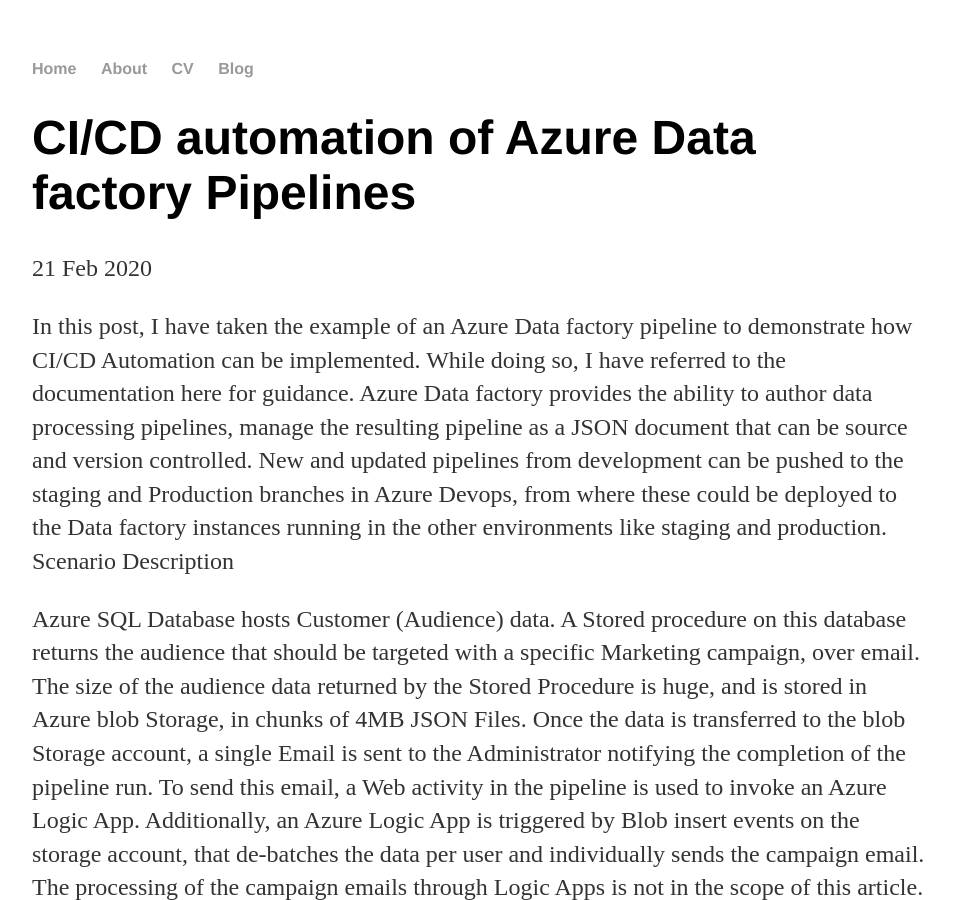
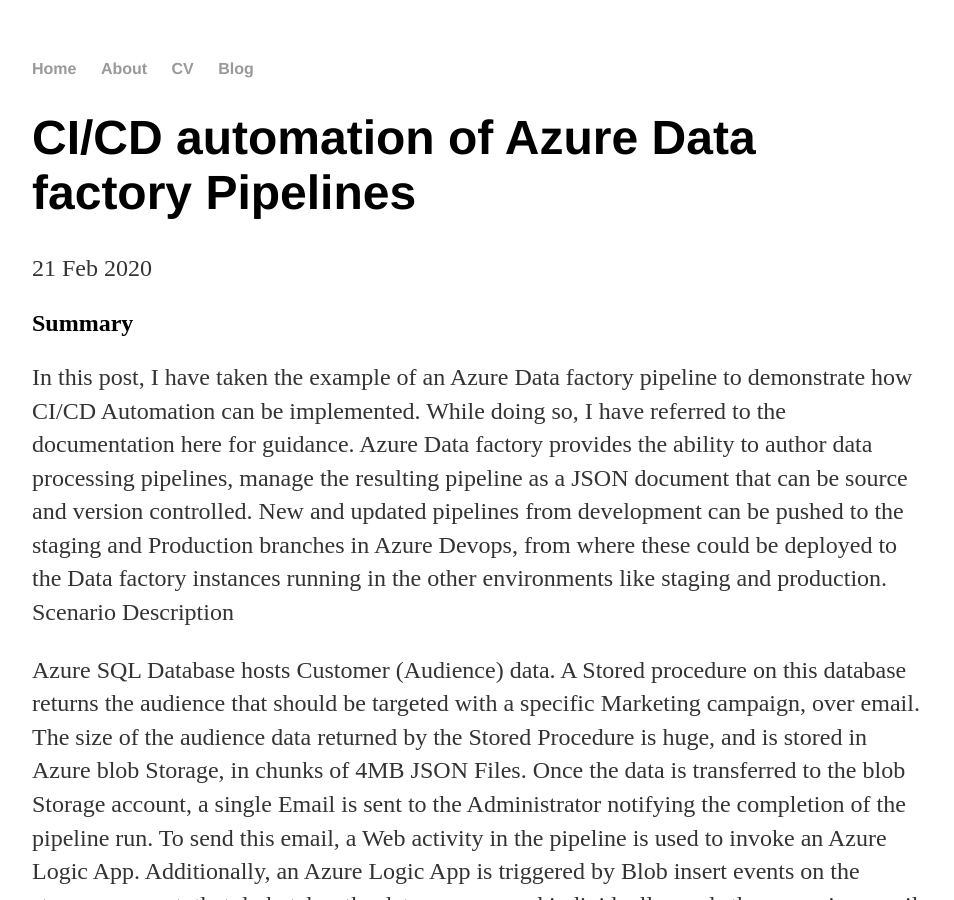
Before and after one commit to ssrikantan/ssrikantan.github.io, a Jekyll site: the page built from _posts/2020-02-21-ci-cd-azure-data-factory.md, in a window 1280 px wide and 900 px high. Shown: the whole window, without its empty margins (160-1114 px from the left). Built offline with Jekyll 4.4.1, drawn with Linux system fonts in a browser that asks for light colours.

Commit message:
format changes

```diff
--- a/_posts/2020-02-21-ci-cd-azure-data-factory.md
+++ b/_posts/2020-02-21-ci-cd-azure-data-factory.md
@@ -3,7 +3,7 @@
 title: "CI/CD automation of Azure Data factory Pipelines"
 date: 2020-02-21
 ---
-
+## Summary
 In this post, I have taken the example of an Azure Data factory pipeline to demonstrate how CI/CD Automation can be implemented. While doing so, I have referred to the documentation here for guidance.
 Azure Data factory provides the ability to author data processing pipelines, manage the resulting pipeline as a JSON document that can be source and version controlled. New and updated pipelines from development can be pushed to the staging and Production branches in Azure Devops, from where these could be deployed to the Data factory instances running in the other environments like staging and production.
 Scenario Description
@@ -18,7 +18,8 @@
 - Copy Activity: Azure SQL Database (Source) (action : execute Stored procedure). Data is copied to Azure Storage Account (Sink)
 - Web activity: Makes a HTTP POST call to an Azure Logic App. The body of the HTTP Request is a JSON, that contains the Recipient email address, Body and subject of the email to the administrator.
 
-![GitHub Logo](../../../images/ADFPipeline.png)
+![GitHub Logo](../../../images/ADFPipeline.png height="350px")
+
 Figure 1 ADF Pipeline
 
 ## Linked Services and Connections:
@@ -33,7 +34,8 @@
 While the ADF instance can use Managed Identity to access Azure SQL Database and Azure Storage Accounts as well, I have instead used connection strings that contain SQL Authentication credentials and Storage access keys, that are stored as secrets in the Key Vault.
 
 
-![GitHub Logo](../../../images/managedidentity.png)
+![GitHub Logo](../../../images/managedidentity.png height="350px")
+
 Figure 2 using Azure Key Vault to store secrets to connect to Azure SQL Database
 
 ## Pushing changes in the ADF Pipeline to Azure Devops
@@ -49,6 +51,7 @@
 
 The content of the parameters JSON of the ARM Template looks as shown below:
 ![GitHub logo](../../../images/Parameters.png)
+
 Figure 3: Parameters JSON
 
 By default, unlike as shown in Figure 3 above, the parameter definition for the Logic App URL is not created;  instead its value is stored as a string literal in the Resources JSON. To address this requirement, certain changes are required to be done in the Template that generates the Parameters JSON file. The syntax and steps to customise the template are explained here. A base Template available here is downloaded and custom JSON segments as shown in Figure 4, should be added to it.
@@ -73,7 +76,8 @@
 
 Variables, as shown in Figure 5, are defined to pass the Key vault URL, the Logic app URL, etc for the staging environment.
 
-![GitHub Logo](../../ssrikantan.github.io/blog/images/ReleasePipeline.png)
+![GitHub Logo](../../../images/ReleasePipeline.png)
+
 Figure 5: CD Pipeline definition with variables
 
 Prior to running the CD Pipeline, the resources for the staging environment, like ADF Instance, Azure Key Vault, etc were already created. The Managed Identity of the ADF Instance was provided access to the Key vault.
```
